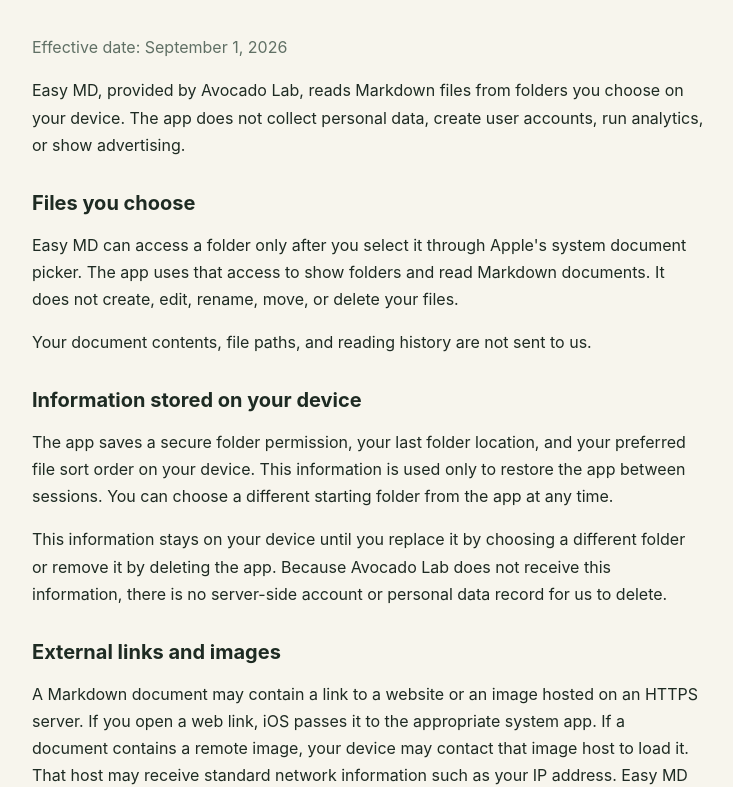
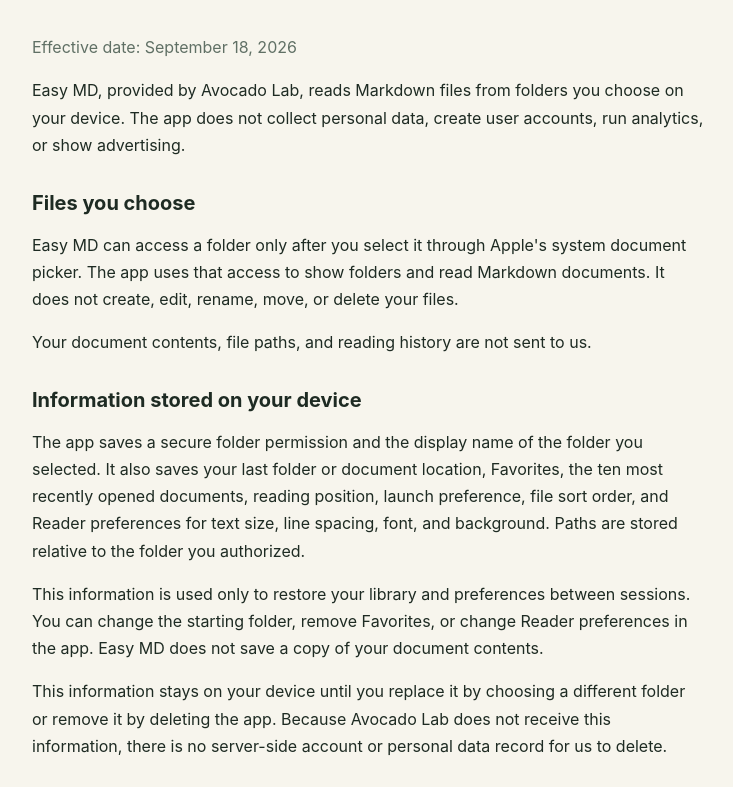
Before and after one commit to kt-avocadolab/avocado-lab-website, a website: page privacy/easy-md/index.html in a window 1280 px wide. Shown: the part 172-959 px from the top of the page, without its empty margins (272-1005 px from the left). Drawn offline with Linux system fonts and the light colour scheme.

Commit message:
Update Easy MD privacy disclosures

```diff
--- a/privacy/easy-md/index.html
+++ b/privacy/easy-md/index.html
@@ -26,7 +26,7 @@
 <body>
   <main>
     <h1>Privacy Policy for Easy MD</h1>
-    <p class="date">Effective date: September 1, 2026</p>
+    <p class="date">Effective date: September 18, 2026</p>
     <p>Easy MD, provided by Avocado Lab, reads Markdown files from folders you choose on your device. The app does not collect personal data, create user accounts, run analytics, or show advertising.</p>
 
     <h2>Files you choose</h2>
@@ -34,7 +34,8 @@
     <p>Your document contents, file paths, and reading history are not sent to us.</p>
 
     <h2>Information stored on your device</h2>
-    <p>The app saves a secure folder permission, your last folder location, and your preferred file sort order on your device. This information is used only to restore the app between sessions. You can choose a different starting folder from the app at any time.</p>
+    <p>The app saves a secure folder permission and the display name of the folder you selected. It also saves your last folder or document location, Favorites, the ten most recently opened documents, reading position, launch preference, file sort order, and Reader preferences for text size, line spacing, font, and background. Paths are stored relative to the folder you authorized.</p>
+    <p>This information is used only to restore your library and preferences between sessions. You can change the starting folder, remove Favorites, or change Reader preferences in the app. Easy MD does not save a copy of your document contents.</p>
     <p>This information stays on your device until you replace it by choosing a different folder or remove it by deleting the app. Because Avocado Lab does not receive this information, there is no server-side account or personal data record for us to delete.</p>
 
     <h2>External links and images</h2>
```
Also changed, not shown: tests/site.test.js (+17 -0 lines).
